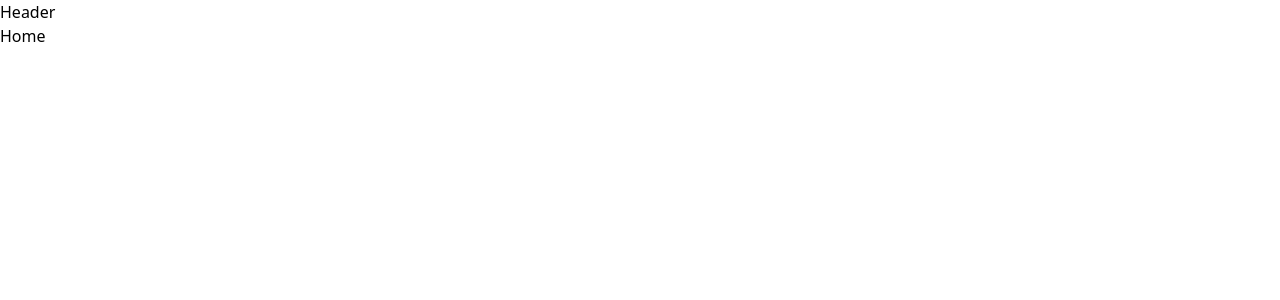
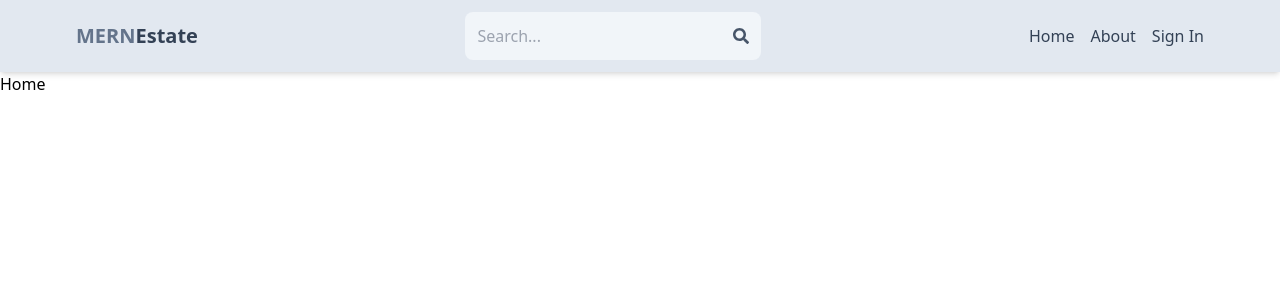
Before and after one commit to likeam/MERN-Real-Estate, a React (Vite) app in the folder client/: page / in a window 1280 px wide. Shown: the top 300 px of the page. Built offline with nearby package versions, Linux system fonts and the light colour scheme.

Commit message:
Building Header Nav

```diff
--- a/client/src/components/Header.jsx
+++ b/client/src/components/Header.jsx
@@ -1,7 +1,48 @@
-import React from "react";
+import { FaSearch } from "react-icons/fa";
+import { Link } from "react-router-dom";
 
 const Header = () => {
-  return <div>Header</div>;
+  return (
+    <>
+      <header className=" bg-slate-200 shadow-md">
+        <div className=" flex justify-between items-center max-w-6xl mx-auto p-3">
+          <Link to="/">
+            <h1 className=" font-bold text-sm sm:text-xl flex flex-wrap">
+              <span className=" text-slate-500">MERN</span>{" "}
+              <span className=" text-slate-700">Estate</span>
+            </h1>
+          </Link>
+          <form a className=" bg-slate-100 p-3 rounded-lg flex items-center">
+            <input
+              type="text"
+              placeholder="Search..."
+              className=" bg-transparent focus:outline-none w-24 sm:w-64"
+            />
+            <button>
+              <FaSearch className=" text-slate-600" />
+            </button>
+          </form>
+          <ul className=" flex gap-4">
+            <Link to="/">
+              <li className=" hidden sm:inline text-slate-700 hover:underline">
+                Home
+              </li>
+            </Link>
+            <Link to="/about">
+              <li className=" hidden sm:inline text-slate-700 hover:underline">
+                About
+              </li>
+            </Link>
+            <Link to="/sign-in">
+              <li className=" hidden sm:inline text-slate-700 hover:underline">
+                Sign In
+              </li>
+            </Link>
+          </ul>
+        </div>
+      </header>
+    </>
+  );
 };
 
 export default Header;
```
